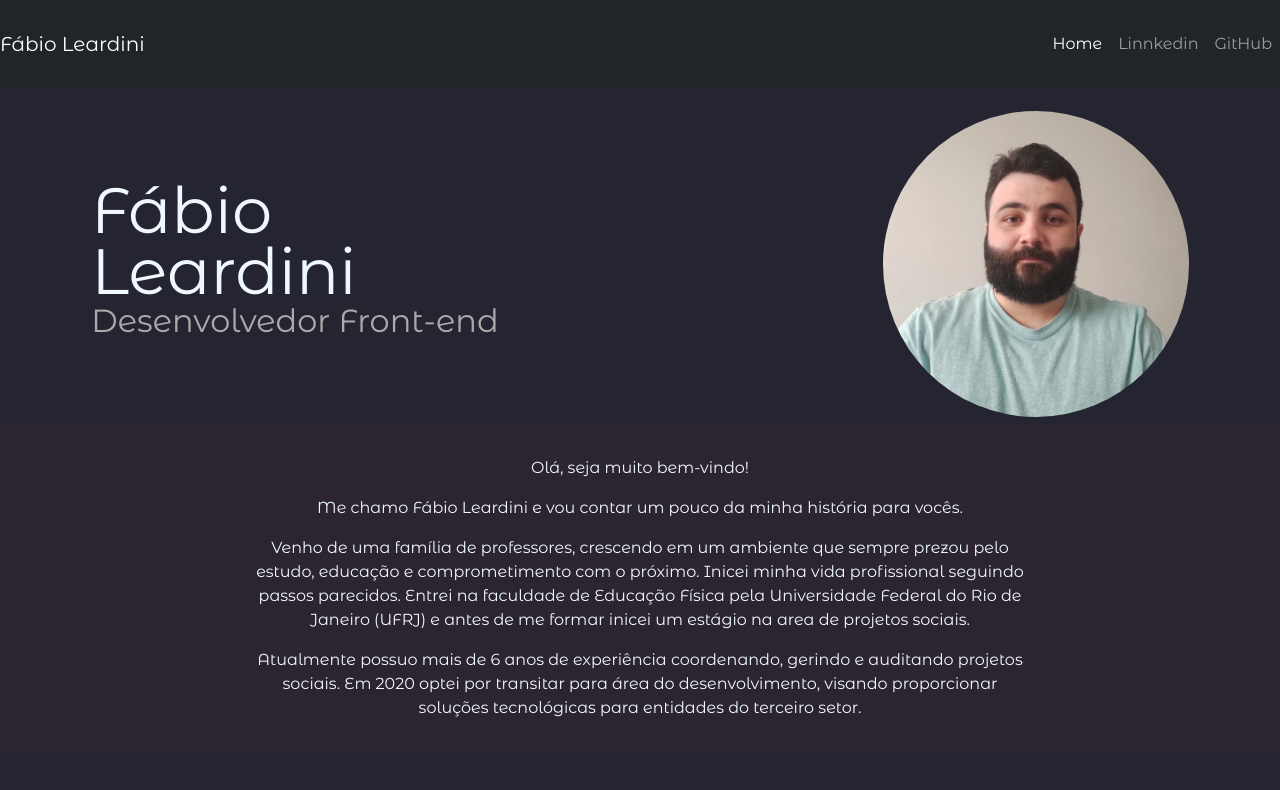
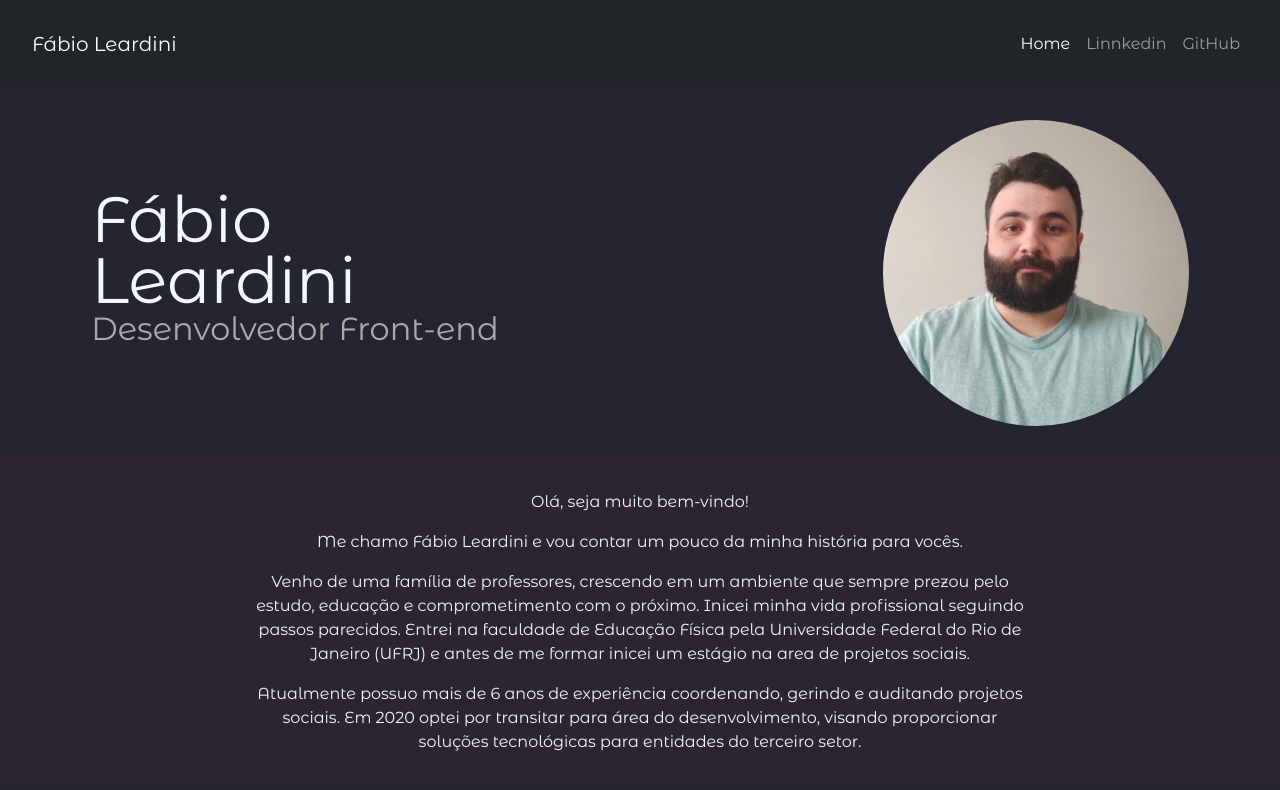
Before and after one commit to leardinifabio/Personal-Page, a plain HTML site: page index.html in a window 1280 px wide. Drawn offline with nearby package versions, Linux system fonts and the light colour scheme.

Commit message:
fix position

```diff
--- a/css/styles.css
+++ b/css/styles.css
@@ -7,12 +7,14 @@ body {
     font-family: 'Montserrat Alternates', sans-serif;
 }
 
-.navbar {}
-
 .container-fluid {
-    padding: 1rem 0;
+    padding: 0;
     justify-content: center;
     align-items: center;
+}
+
+#container-nav {
+    padding: 1rem 2rem;
 }
 
 .navbar-brand {
@@ -37,7 +39,7 @@ navbar-toggler-icon {
     justify-content: center;
     align-items: center;
     margin: 0 2rem;
-    height: 40vh;
+    padding: 2rem 2rem;
 }
 
 .title-head {
@@ -57,7 +59,6 @@ navbar-toggler-icon {
 
 .img-destaque-head img {
     border-radius: 90%;
-    width: 50%;
 }
 
 h1 {
@@ -138,3 +139,4 @@ h2 {
         text-align: center;
         text-justify: auto;
     }
+}
--- a/index.html
+++ b/index.html
@@ -23,7 +23,7 @@
 <body>
   <header>
     <nav class="navbar navbar-expand-lg navbar-dark bg-dark">
-      <div class="container-fluid">
+      <div class="container-fluid" id="container-nav">
         <a class="navbar-brand" href="#">Fábio Leardini</a>
         <button class="navbar-toggler" type="button" data-bs-toggle="collapse" data-bs-target="#navbarNavAltMarkup"
           aria-controls="navbarNavAltMarkup" aria-expanded="false" aria-label="Toggle navigation">
```
